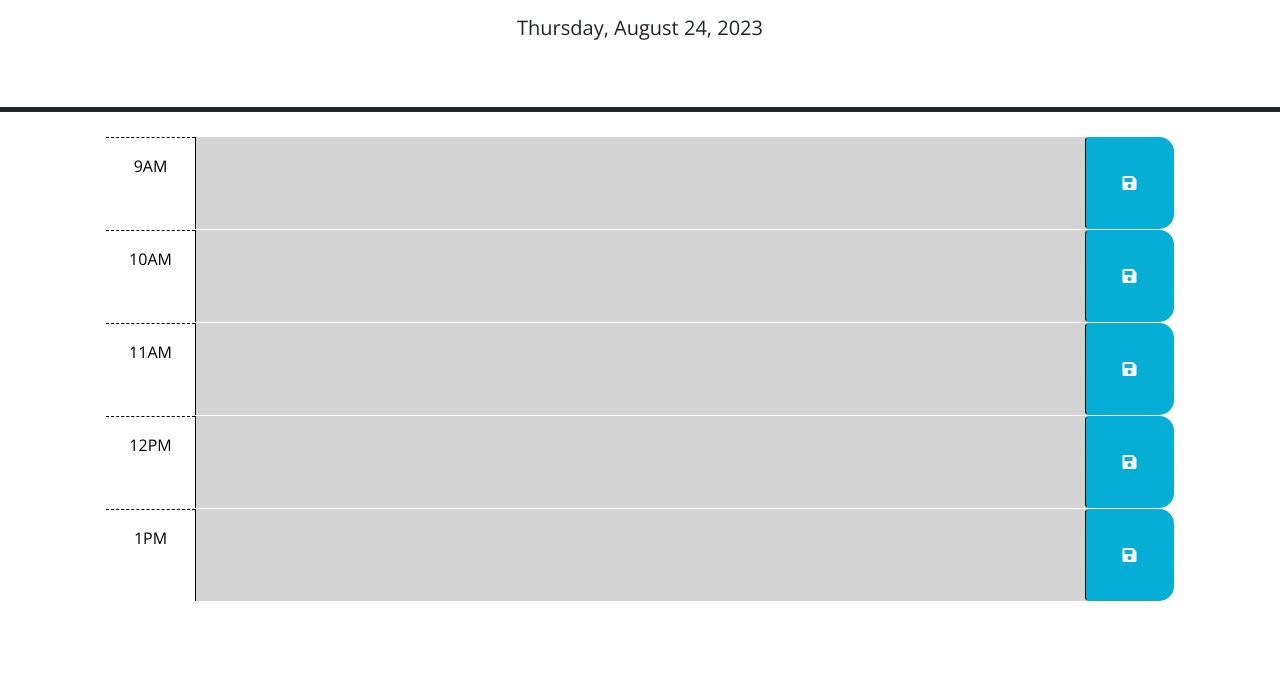
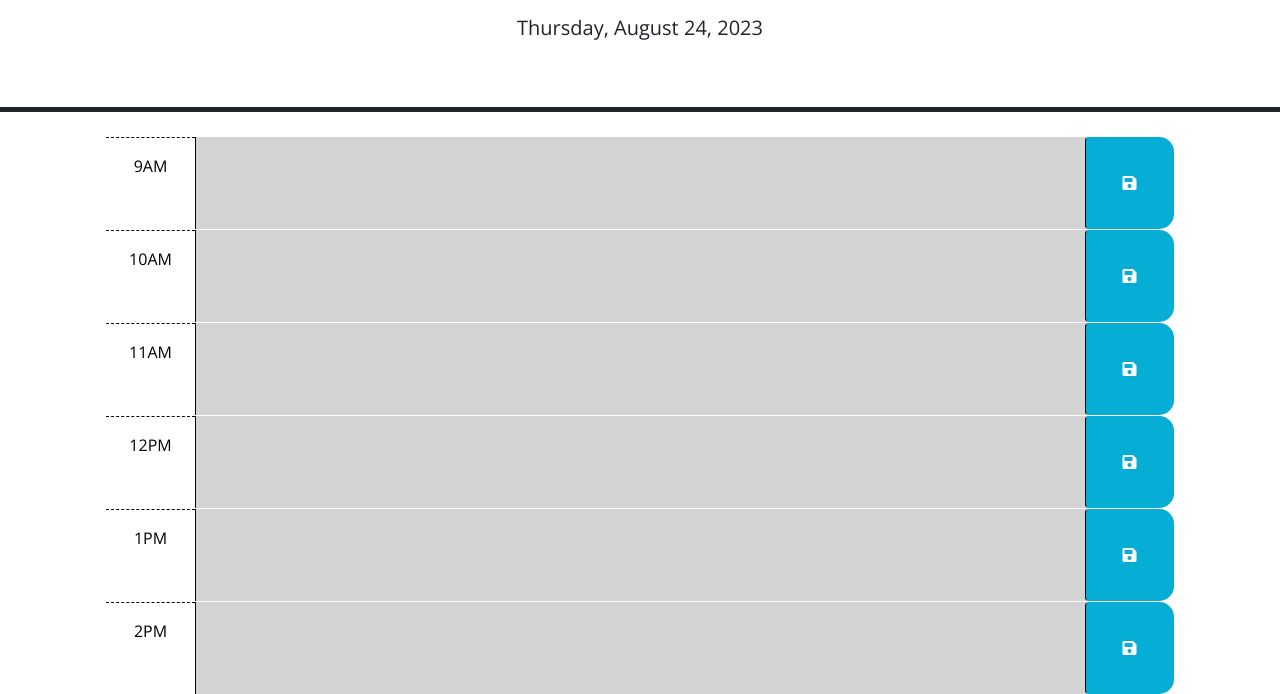
Before and after one commit to Smurk23/fifth-challenge-repo, a plain HTML site: page index.html in a window 1280 px wide. Shown: the part 166-860 px from the top of the page. Before the commit the page ends 800 px from the top, so only its background shows below. Drawn offline with nearby package versions, Linux system fonts and the light colour scheme.

Commit message:
added hour 2pm

```diff
--- a/index.html
+++ b/index.html
@@ -79,6 +79,14 @@
         </button>
       </div>
 
+      <div id="hour-14" class="row time-block">
+        <div class="col-2 col-md-1 hour text-center py-3">2PM</div>
+        <textarea class="col-8 col-md-10 description" rows="3"> </textarea>
+        <button class="btn saveBtn col-2 col-md-1" aria-label="save">
+          <i class="fas fa-save" aria-hidden="true"></i>
+        </button>
+      </div>
+
     <script src="https://code.jquery.com/jquery-3.4.1.min.js"></script>
     <script
       src="https://cdn.jsdelivr.net/npm/dayjs@1.11.3/dayjs.min.js"
--- a/script.js
+++ b/script.js
@@ -67,6 +67,7 @@ $(function () {
   $('#hour-11 .description').val(localStorage.getItem('hour-11'));
   $('#hour-12 .description').val(localStorage.getItem('hour-12'));
   $('#hour-13 .description').val(localStorage.getItem('hour-13'));
+  $('#hour-14 .description').val(localStorage.getItem('hour-14'));
 
   // TODO: Add code to display the current date in the header of the page.
 });
```
